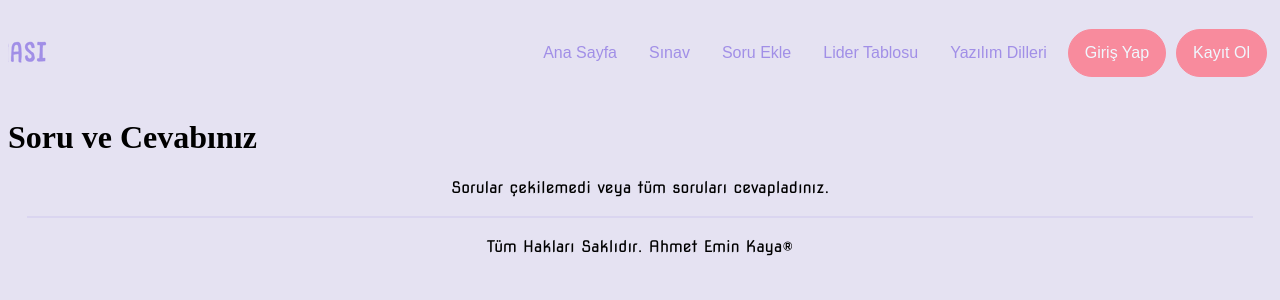
After one commit to aemiink/pythonpro-web, a Flask app: template templates/submit_answer.html in a window 1280 px wide. The commit adds this page. Shown: the top 300 px of the page. Run offline with Flask 3, Linux system fonts and the light colour scheme; the template is opened without the code that fills it, so the values that code supplies are empty; some web fonts are replaced.

Commit message:
question

```diff
--- a/main.py
+++ b/app.py
@@ -3,8 +3,8 @@ from flask_login import LoginManager, UserMixin, login_user, login_required, cur
 import requests
 from flask_sqlalchemy import SQLAlchemy
 from flask_wtf import FlaskForm
-from wtforms import StringField, PasswordField, SubmitField, RadioField, IntegerField
-from wtforms.validators import InputRequired, Email, Length, ValidationError
+from wtforms import StringField, PasswordField, SubmitField, RadioField, IntegerField, HiddenField
+from wtforms.validators import InputRequired, Email, Length, ValidationError, DataRequired
 import secrets
 import email_validator
 from flask_bcrypt import generate_password_hash, check_password_hash, Bcrypt
@@ -47,7 +47,8 @@ class Answer(db.Model):
     id = db.Column(db.Integer, primary_key=True)
     user_id = db.Column(db.Integer, db.ForeignKey('user.id'), nullable=False)
     question_id = db.Column(db.Integer, db.ForeignKey('question.id'), nullable=False)
-    user_answer = db.Column(db.String(255), nullable=False)
+    correct_answer = db.Column(db.String(255), nullable=False)
+    user_answer = db.Column(db.String(255), nullable=True)
 
 
 class User(db.Model, UserMixin):
@@ -113,8 +114,15 @@ admin.add_view(ModelView(Question, db.session))
 
 
 class ExamForm(FlaskForm):
-    answer = RadioField('Cevabınız', choices=[], validators=[InputRequired()])
-    submit = SubmitField('Cevabı Gönder')
+    # Doğru cevap için RadioField
+    answer = RadioField('Cevabınız', choices=[], validators=[DataRequired()])
+
+    # Yanlış cevaplar için HiddenField'lar
+    incorrect_answer_1 = HiddenField('Yanlış Cevap 1', default="")
+    incorrect_answer_2 = HiddenField('Yanlış Cevap 2', default="")
+    incorrect_answer_3 = HiddenField('Yanlış Cevap 3', default="")
+
+
 
 
 @login_manager.user_loader
@@ -246,37 +254,50 @@ def exam():
         return redirect(url_for('index'))
 
 
-
-
-@app.route('/submit_answer', methods=['POST'])
-@login_required
+@app.route('/submit_answer', methods=['POST', 'GET'])
 def submit_answer():
     form = ExamForm()
 
+    # Form doğrulama işlemi
     if form.validate_on_submit():
+        # Doğrulama başarılıysa buraya gelir
+
         user_answer = form.answer.data
 
-        # Answer modeline kaydet
-        answer = Answer(
-            user=current_user,
-            question=current_user.last_question,
-            user_answer=user_answer
-        )
-        db.session.add(answer)
+        # Soru alınması ve kontrolü
+        current_question = get_random_question_from_db()
+        if current_question is not None:
+            # Cevap nesnesinin oluşturulması ve veritabanına eklenmesi
+            answer = Answer(
+                user_id=current_user.id,
+                question_id=current_question.id,
+                correct_answer=current_question.correct_answer,
+                user_answer=user_answer,
+            )
+            db.session.add(answer)
+            db.session.commit()
 
-        # Son soruyu geçici bir değişkene kaydet
-        previous_question = current_user.last_question
+            # Kullanıcının puanını güncelle
+            if user_answer == current_question.correct_answer:
+                current_user.score += current_question.points
+                db.session.commit()
 
-        if user_answer == previous_question.correct_answer:
-            current_user.score += previous_question.points  # Sadece doğru cevap verildiğinde puanı artır
-            db.session.commit()  # Puanı güncelle
+            # Kullanıcının son sorusunun güncellenmesi
+            current_user.last_question = get_random_question_from_db()
+            db.session.commit()
 
-        # Son soruyu güncelle
-        current_user.last_question = get_random_question_from_db()
+            flash('Cevap gönderildi ve puan güncellendi.', 'success')
+            return redirect(url_for('exam'))
+        else:
+            # Soru alınamadıysa kullanıcıya uyarı ver ve sınav sayfasına yönlendir
+            flash('Tüm soruları cevapladınız veya başka bir hata oluştu!', 'danger')
+            return redirect(url_for('exam'))
 
-        flash('Cevabınız gönderildi!', 'success')
+    flash("Formda Hata Mevcut! Veriler Çekilmedi!")
+    return render_template('exam.html', question=current_user.last_question, form=form)
 
-    return redirect(url_for('exam', current_user=current_user))
+
+
 
 
 
--- /dev/null
+++ b/templates/base.html
@@ -0,0 +1,47 @@
+<!DOCTYPE html>
+<html lang="en">
+<head>
+    <meta charset="UTF-8">
+    <meta name="viewport" content="width=device-width, initial-scale=1.0">
+    <link rel="icon" href="/static/img/ıcon.png">
+    <link rel="stylesheet" href="/static/css/style.css">
+    <title>{% block title %}Yazılım Dehası // Bilgilerini Pekiştir!{% endblock %}</title>
+</head>
+<body>
+    <header>
+        <nav class="header__nav">
+            <ul class="nav__list">
+                <li class="list__element list__image"><img class="logo" src="/static/img/logo.png" alt="site_logo"></li>
+                <li class="list__element"><a href="{{ url_for('index') }}">Ana Sayfa</a></li>
+                <li class="list__element"><a href="{{ url_for('exam') }}">Sınav</a></li>
+                <li class="list__element"><a href="{{ url_for('add_question') }}">Soru Ekle</a></li>
+                <li class="list__element"><a href="{{ url_for('leaderboard') }}">Lider Tablosu</a></li>
+                <li class="list__element"><a href="">Yazılım Dilleri</a></li>
+                {% if current_user.is_authenticated %}
+                    <li class="list__element"><a href="">{{ current_user.username }}</a></li>
+                    <li class="list__element button"><a id="logout-link" href="{{ url_for('logout') }}">Çıkış Yap</a></li>
+                {% else %}
+                    <li class="list__element button"><a href="{{ url_for('login') }}">Giriş Yap</a></li>
+                    <li class="list__element button"><a href="{{ url_for('register') }}">Kayıt Ol</a></li>
+                {% endif %}
+            </ul>
+        </nav>
+    </header>
+    <main>
+        {% with messages = get_flashed_messages() %}
+            {% if messages %}
+                <ul class="flash-messages">
+                    {% for message in messages %}
+                        <li>{{ message }}</li>
+                    {% endfor %}
+                </ul>
+            {% endif %}
+        {% endwith %}
+        {% block content %}{% endblock %}
+    </main>
+    <div class="block-div-tr"></div>
+    <footer>
+        <p>Tüm Hakları Saklıdır. Ahmet Emin Kaya®</p>
+    </footer>
+</body>
+</html>
--- /dev/null
+++ b/templates/submit_answer.html
@@ -0,0 +1,25 @@
+{% extends 'base.html' %}
+
+{% block content %}
+    <h1>Soru ve Cevabınız</h1>
+
+    {% if previous_question %}
+        <p>Soru: {{ previous_question.question }}</p>
+        <p>Cevap: {{ previous_question.correct_answer }}</p>
+
+        <form method="POST" action="{{ url_for('exam') }}">
+            {{ form.csrf_token }}
+            <button type="submit" class="btn btn-primary">Sonraki Soru</button>
+        </form>
+
+        {% if form.answer.data is defined %}
+            {% if form.answer.data == previous_question.correct_answer %}
+                <p style="color: green;">Doğru!</p>
+            {% else %}
+                <p style="color: red;">Yanlış! Doğru Cevap: {{ previous_question.correct_answer }}</p>
+            {% endif %}
+        {% endif %}
+    {% else %}
+        <p>Sorular çekilemedi veya tüm soruları cevapladınız.</p>
+    {% endif %}
+{% endblock %}
```
Also changed, not shown: templates/exam.html (+29 -16 lines), instance/site.db.
